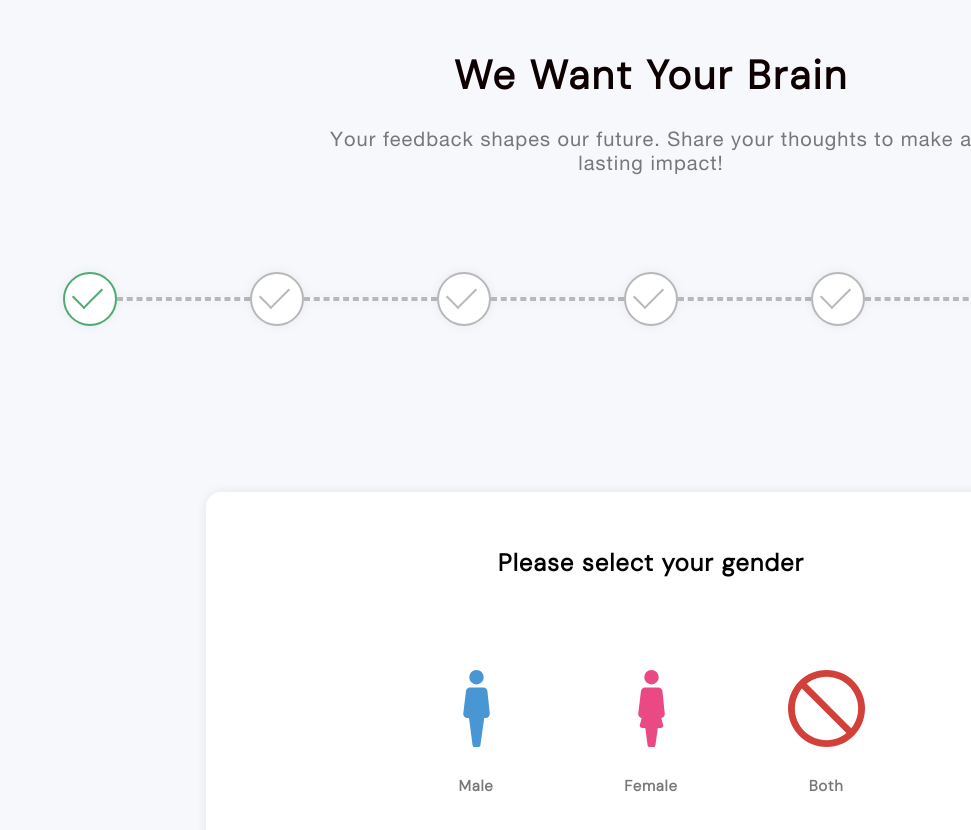
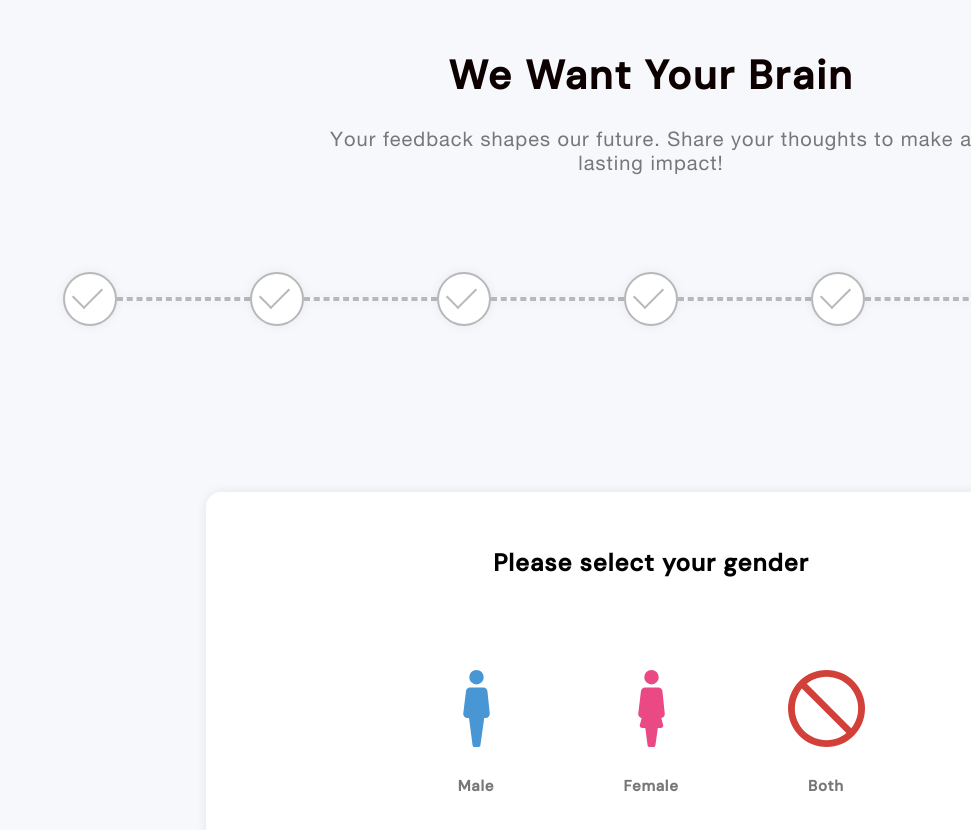
Before and after one commit to AshwiniSReddy/feedback_frontend, a React (Create React App) app: page / in a window 1280 px wide. Shown: the top 830 px of the page, without its empty margins (309-1280 px from the left). Built offline with nearby package versions, Linux system fonts and the light colour scheme.

Commit message:
changed ui

```diff
--- a/public/index.html
+++ b/public/index.html
@@ -17,7 +17,7 @@
     <link rel="manifest" href="%PUBLIC_URL%/manifest.json" />
     <link rel="preconnect" href="https://fonts.googleapis.com">
     <link rel="preconnect" href="https://fonts.gstatic.com" crossorigin>
-    <link href="https://fonts.googleapis.com/css2?family=DM+Sans:opsz,wght@9..40,100;9..40,300&display=swap" rel="stylesheet">
+    <link href="https://fonts.googleapis.com/css2?family=DM+Sans:opsz,wght@9..40,500&display=swap" rel="stylesheet">
     <!--
       Notice the use of %PUBLIC_URL% in the tags above.
       It will be replaced with the URL of the `public` folder during the build.
--- a/src/App.js
+++ b/src/App.js
@@ -31,7 +31,7 @@ function App() {
     { question: 'Any appreciation for a facilitator/ exhibit/ experience you had here today?', answer: '' },
     // ...
   ]);
-
+  const [selectedDiv, setSelectedDiv] = useState(-1); // New state to track the selected div
   const [display_qaList, setDisplay_qaList] = useState([
     {
       id: 0,
@@ -86,6 +86,7 @@ function App() {
       if (currentIndex < display_qaList.length ) {
           setCurrentIndex(currentIndex + 1);
       }
+     setSelectedDiv(-1);
   };
   const handleBackClick = () => {
     if (currentIndex > 0) {
@@ -127,7 +128,7 @@ const handleSubmit = async () => {
 
   return (
     <div className='App'>
-      <QAcontext.Provider value={{ qaList, setQaList, display_qaList, setDisplay_qaList,handleNextClick,currentQA, handleBackClick,currentIndex ,setQaList,handleSubmit}}>
+      <QAcontext.Provider value={{ qaList, setQaList, display_qaList, setDisplay_qaList,handleNextClick,currentQA, handleBackClick,currentIndex ,setQaList,handleSubmit,selectedDiv,setSelectedDiv}}>
 
         <Page />
 
--- a/src/Display/Display.css
+++ b/src/Display/Display.css
@@ -69,6 +69,7 @@
 .next {
     display: flex;
     justify-content: flex-end;
+
 }
 
 .next button {
@@ -79,6 +80,10 @@
     box-shadow: 0px 0px 12px #00000014;
     border-radius: 15px;
     opacity: 1;
+    border: none;
+    font: normal normal bold 20px/26px DM Sans;
+    letter-spacing: 1px;
+    color: #FFFFFF;
 }
 
 .names {
--- a/src/Display/Display.js
+++ b/src/Display/Display.js
@@ -3,8 +3,12 @@ import './Display.css'
 import { useContext, useState } from 'react'
 import { QAcontext } from '../createContext/createContext'
 function Display() {
-    const { display_qaList, handleNextClick, currentQA, qaList, setQaList, currentIndex } = useContext(QAcontext)
-    const handleClick = (selectedAnswer) => {
+    const { display_qaList, handleNextClick, currentQA, qaList, setQaList, currentIndex,selectedDiv,setSelectedDiv } = useContext(QAcontext)
+
+
+    const handleClick = (selectedAnswer,index) => {
+        setSelectedDiv(index); // Set the selected div index
+
         const newQaList = qaList.map((item, index) => {
             if (index === currentIndex) {
                 return { ...item, answer: selectedAnswer };
@@ -37,7 +41,7 @@ function Display() {
                 {currentQA.image ? (
                     <div className='display_image'>
                         {currentQA.image.map((img, index) => (
-                            <div key={index} className='button' onClick={() => handleClick(currentQA.display_names[index])}>
+                            <div key={index} className='button' onClick={() => handleClick(currentQA.display_names[index],index)}  style={{ opacity: selectedDiv === -1 || selectedDiv === index ? 1 : 0.5 }} >
                                 <img src={img} alt={currentQA.display_names[index]} />
                                 <span className="names">{currentQA.display_names[index]}</span>
                             </div>
--- a/src/page/page.css
+++ b/src/page/page.css
@@ -164,6 +164,10 @@
     border: 2px solid #777778;
     border-radius: 15px;
     opacity: 1;
+    font: normal normal bold 20px/26px DM Sans;
+    letter-spacing: 1px;
+    color: #777778;
+    opacity: 1;
 }
 
 .message {
--- a/src/page/page.js
+++ b/src/page/page.js
@@ -25,11 +25,11 @@ function Page() {
                     {/* Loop to create circles and dotted lines */}
                     {[...Array(7)].map((_, index) => (
                         <React.Fragment key={index}>
-                            <div className={`circle ${index <= currentIndex ? 'active' : ''}`}>
-                                <div className={`checkmark ${index <= currentIndex ? 'active_check' : ''}`}></div>
+                            <div className={`circle ${index <= currentIndex-1 ? 'active' : ''}`}>
+                                <div className={`checkmark ${index <= currentIndex-1 ? 'active_check' : ''}`}></div>
                             </div>
                             {index < 6 && (
-                                <div className={`dotted_line ${index < currentIndex ? 'active_dotted' : ''}`} id={index + 1}></div>
+                                <div className={`dotted_line ${index < currentIndex? 'active_dotted' : ''}`} id={index + 1}></div>
                             )}
                         </React.Fragment>
                     ))}
```
